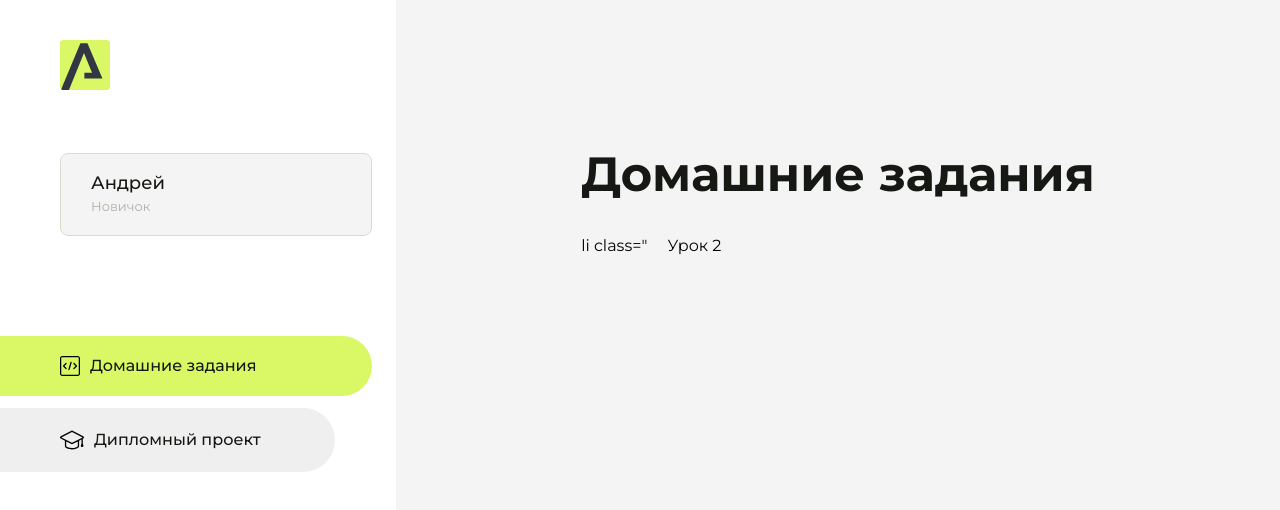
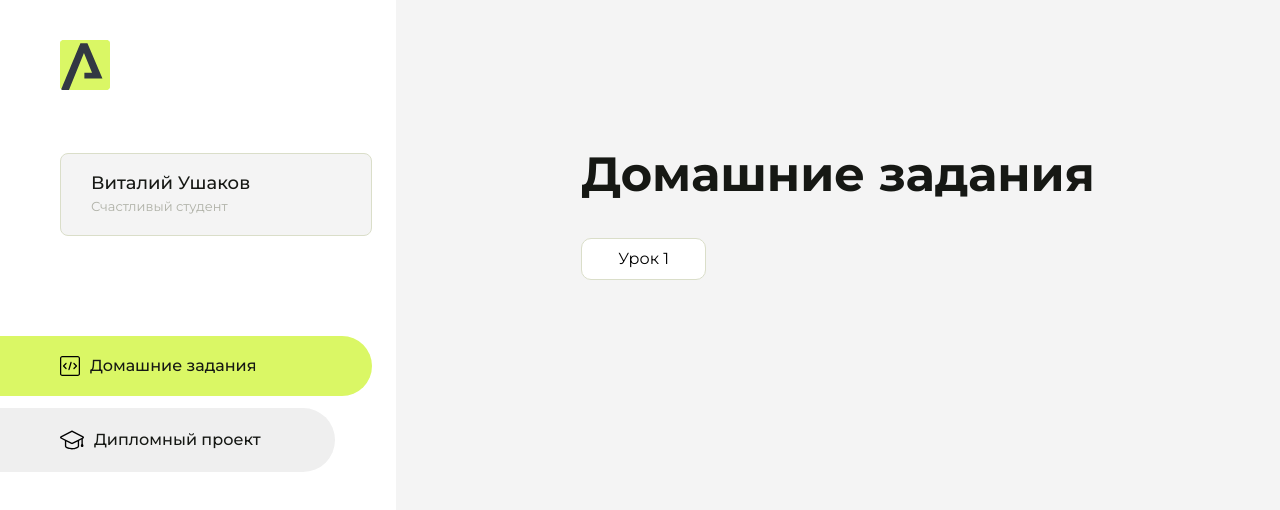
Before and after one commit to andrey223r/homework, a plain HTML site: page index.html in a window 1280 px wide. Drawn offline with Linux system fonts and the light colour scheme.

Commit message:
основной индекс (ДЗ)

```diff
--- a/index.html
+++ b/index.html
@@ -43,8 +43,8 @@
                 </svg>
             </div>
             <div class="sidebar__user">
-                <div class="sidebar__name">Андрей</div>
-                <div class="sidebar__text">Новичок</div>
+                <div class="sidebar__name">Виталий Ушаков</div>
+                <div class="sidebar__text">Счастливый студент</div>
             </div>
             <div class="sidebar__tabs">
                 <div class="sidebar__item">
@@ -92,11 +92,10 @@
             <div class="content__block" id="tasksBlock">
                 <div class="content__title">Домашние задания</div>
                 <ul class="content__list">
-                    li class="<content__list-item">
-                        <a href="intro-4/index.html">Урок 2</a>
+                    <li class="content__list-item">
+                        <a href="lesson1/index.html">Урок 1</a>
                     </li>
-
-               </ul>
+                </ul>
             </div>
             <div class="content__block hidden" id="diplomBlock">
                 <div class="content__title">Дипломный проект</div>
```
